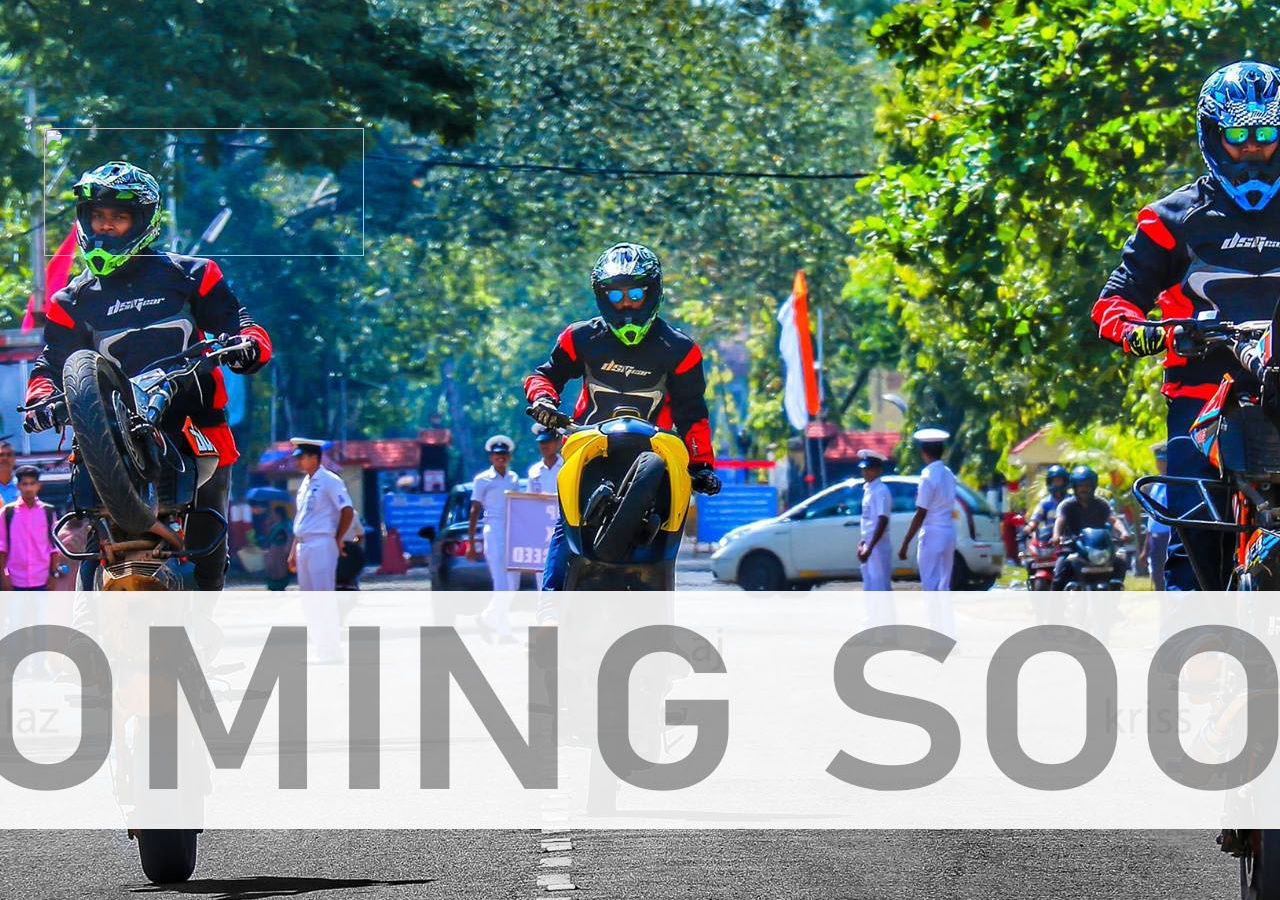
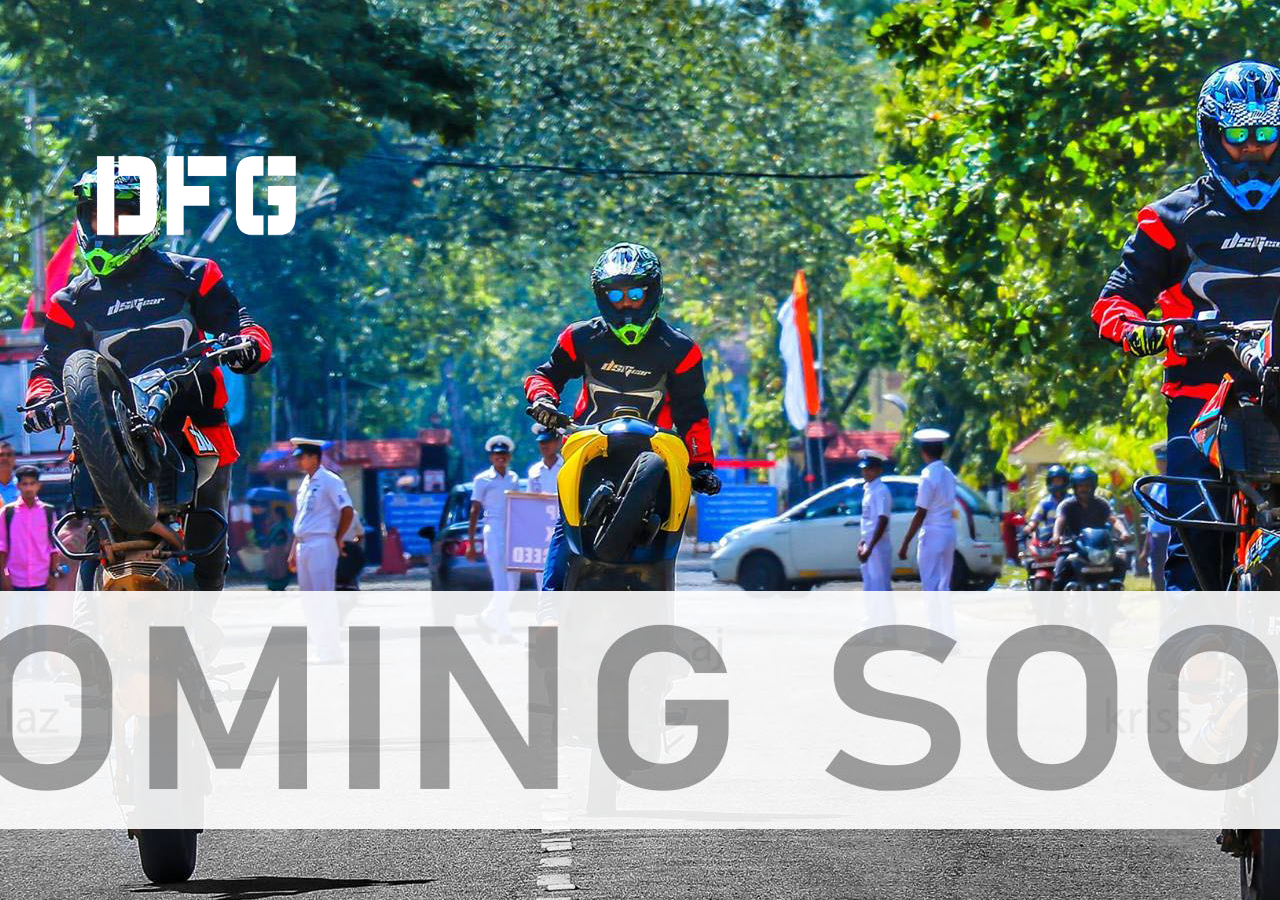
Before and after one commit to arjunks94/store.dfgstuntriding.com, a plain HTML site: page index.html in a window 1280 px wide. Drawn offline with nearby package versions, Linux system fonts and the light colour scheme; files that its build step writes are made by us from their sources; files whose address does not match are found by name.

Commit message:
index file V3

```diff
--- a/index.html
+++ b/index.html
@@ -14,7 +14,7 @@
         <div class="row">
             <div class="col-md-12 backgroud-img">
                 <a href="https://arjunks94.github.io/DFGSTUNTRIDING/#home-section" target="_blank" rel="noreferrer noopener" style="text-decoration: none;">
-                <img class="dfg-logo" src="../DFGMerchandise/Images/Logo-dfg.png"></a>
+                <img class="dfg-logo" src="../store.dfgstuntriding.com/Images/dfg_logo.png"></a>
 
 
 
```
